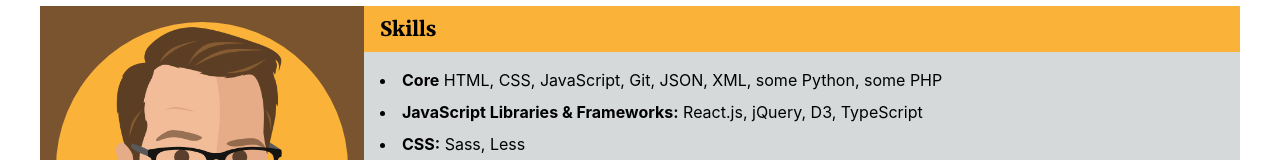
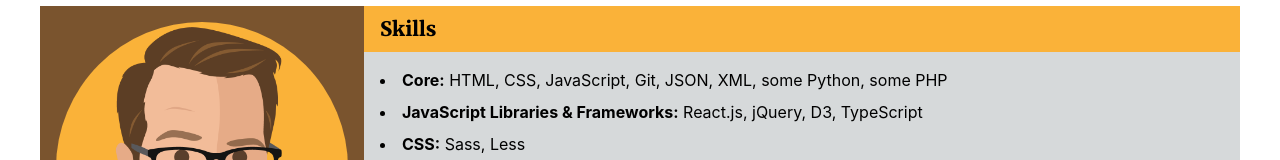
Before and after one commit to gvorbeck/iamgarrett, a React (Create React App) app: page / in a window 1280 px wide. Shown: the part 180-340 px from the top of the page. Built offline with nearby package versions, Linux system fonts and the light colour scheme.

Commit message:
missing a colon

```diff
--- a/src/strings.js
+++ b/src/strings.js
@@ -38,7 +38,7 @@ export const ARTICLE_RESUME_SECTION_SKILLS = "Skills";
 export const ARTICLE_RESUME_SECTION_HIST = "Work History";
 export const ARTICLE_RESUME_SECTION_ED = "Education";
 
-export const SKILL_TITLE_CORE = "Core";
+export const SKILL_TITLE_CORE = "Core:";
 export const SKILL_TITLE_LIB = "JavaScript Libraries & Frameworks:";
 export const SKILL_TITLE_CSS = "CSS:";
 export const SKILL_TITLE_CMS = "Content Management Systems:";
```
